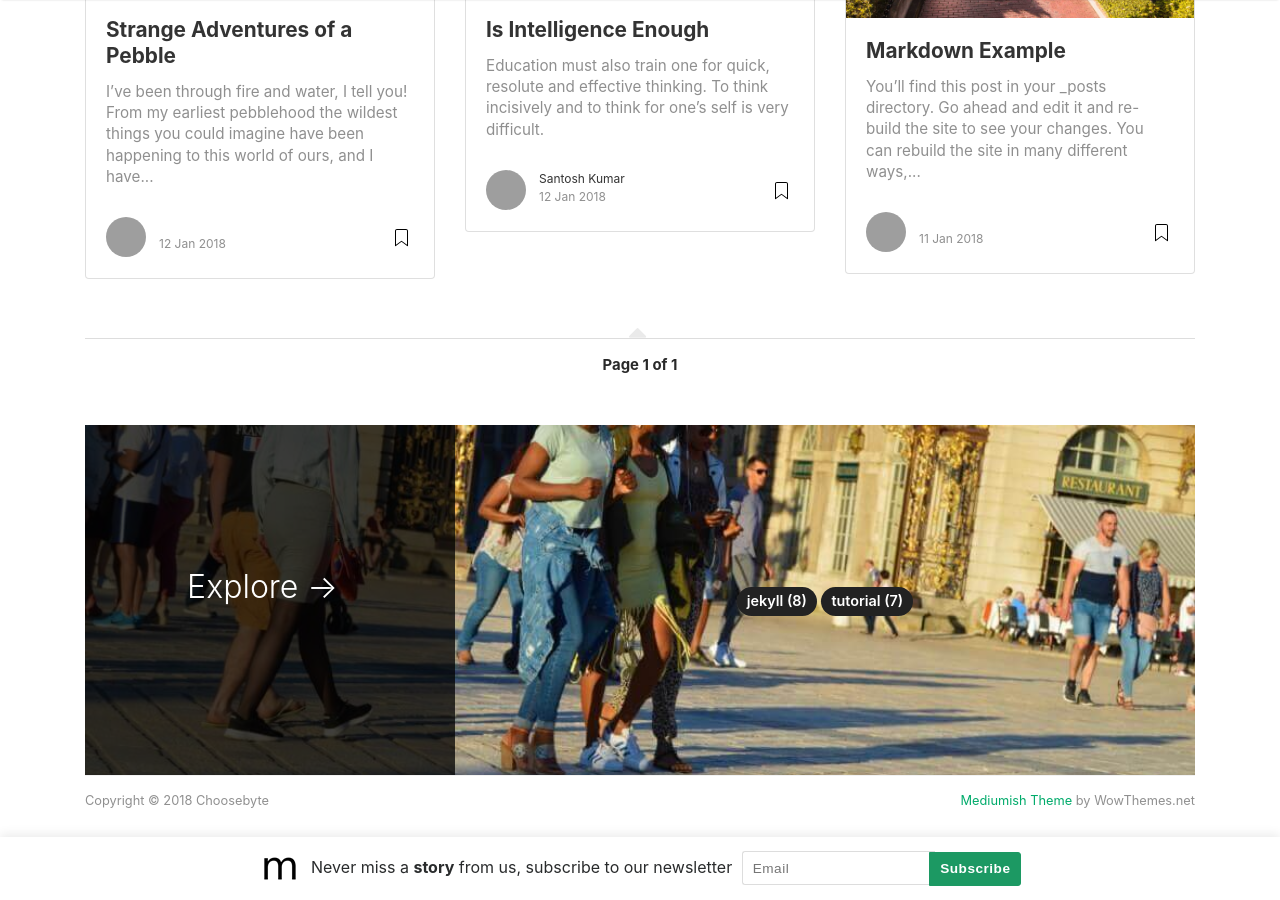
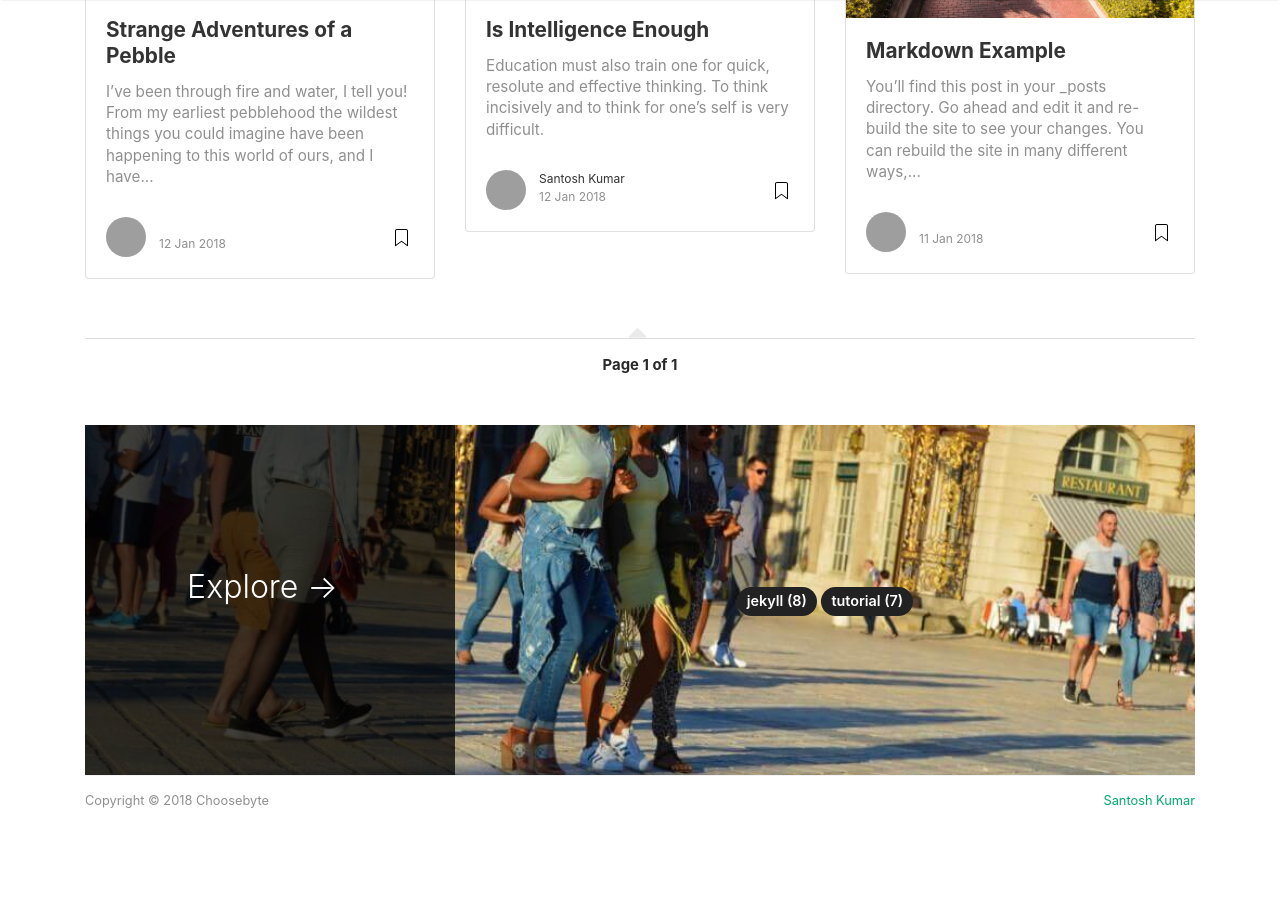
Before and after one commit to santoshkumar-io/choosebyte, a Jekyll site: the page built from index.html, in a window 1280 px wide and 900 px high, scrolled down 1346 px. Built offline with Jekyll 4.4.1, drawn with Linux system fonts in a browser that asks for light colours; the list of posts is cut into pages by our own code; comment, search, counter and statistics services are not loaded; grey boxes are pictures that could not be loaded.

Commit message:
update menu,GA,footer

```diff
--- a/_config.yml
+++ b/_config.yml
@@ -6,7 +6,7 @@ logo: 'assets/images/logo.png'
 favicon: 'assets/images/logo.png'
 paginate: 15
 baseurl: /
-google_analytics: 'UA-46278016-2'
+google_analytics: 'UA-120724518-1'
 disqus: 'choosebyte'
 #mailchimp-list: 'https://wowthemes.us11.list-manage.com/subscribe/post?u=8aeb20a530e124561927d3bd8&amp;id=8c3d2d214b'
 
--- a/_layouts/default.html
+++ b/_layouts/default.html
@@ -47,7 +47,7 @@
         <div class="collapse navbar-collapse" id="navbarsExampleDefault">
             <!-- Begin Menu -->
             <ul class="navbar-nav ml-auto">
-                <li class="nav-item active">
+                <!--<li class="nav-item active">
                 <a class="nav-link" href="index.html">Blog</a>
                 </li>
                 <li class="nav-item">
@@ -56,18 +56,12 @@
                 <li class="nav-item">
                 <a class="nav-link" href="https://github.com/wowthemesnet/mediumish-theme-jekyll/archive/master.zip"><i class="fa fa-cloud-download"></i> Download</a>
                 </li>
-
+-->
                 <li class="nav-item">
-                <a target="_blank" class="nav-link" href="https://www.facebook.com/wowthemesnet/"><i class="fa fa-facebook"></i></a>
+                <a target="_blank" class="nav-link" href="https://www.facebook.com/choosebytes/"><i class="fa fa-facebook"></i></a>
                 </li>
                 <li class="nav-item">
-                <a target="_blank"  class="nav-link" href="https://github.com/wowthemesnet/mediumish-theme-jekyll/"><i class="fa fa-github"></i></a>
-                </li>
-                <li class="nav-item">
-                <a target="_blank"  class="nav-link" href="https://twitter.com/wowthemesnet"><i class="fa fa-twitter"></i></a>
-                </li>
-                <li class="nav-item">
-                <a target="_blank"  class="nav-link" href="https://plus.google.com/+WowthemesNet"><i class="fa fa-google-plus"></i></a>
+                <a target="_blank"  class="nav-link" href="https://twitter.com/choosebytes"><i class="fa fa-twitter"></i></a>
                 </li>
             </ul>
         </div>
@@ -100,7 +94,7 @@
 
 <!-- Bottom Alert Bar
 ================================================== -->
-<div class="alertbar">
+<!--<div class="alertbar">
 	<div class="container text-center">
 		<img src="{{ site.baseurl }}/{{ site.logo }}" alt="{{site.title}}"> &nbsp; Never miss a <b>story</b> from us, subscribe to our newsletter
         <form action="{{site.mailchimp-list}}" method="post" name="mc-embedded-subscribe-form" class="wj-contact-form validate" target="_blank" novalidate>
@@ -110,7 +104,7 @@
             </div>
         </form>
 	</div>
-</div>
+</div>-->
 
 
 <!-- Categories Jumbotron
@@ -146,8 +140,7 @@
          Copyright © {{ site.time | date: "%Y" }} {{ site.name }}
     </p>
     <p class="pull-right">
-    <!-- Please, leave credit to author unless you make a donation: https://www.wowthemes.net/freebies-license/ -->
-        <a target="_blank" href="https://www.wowthemes.net">Mediumish Theme</a> by WowThemes.net
+        <a target="_blank" href="https://santoshkumar.io">Santosh Kumar</a>
     </p>
     <div class="clearfix">
     </div>
```
